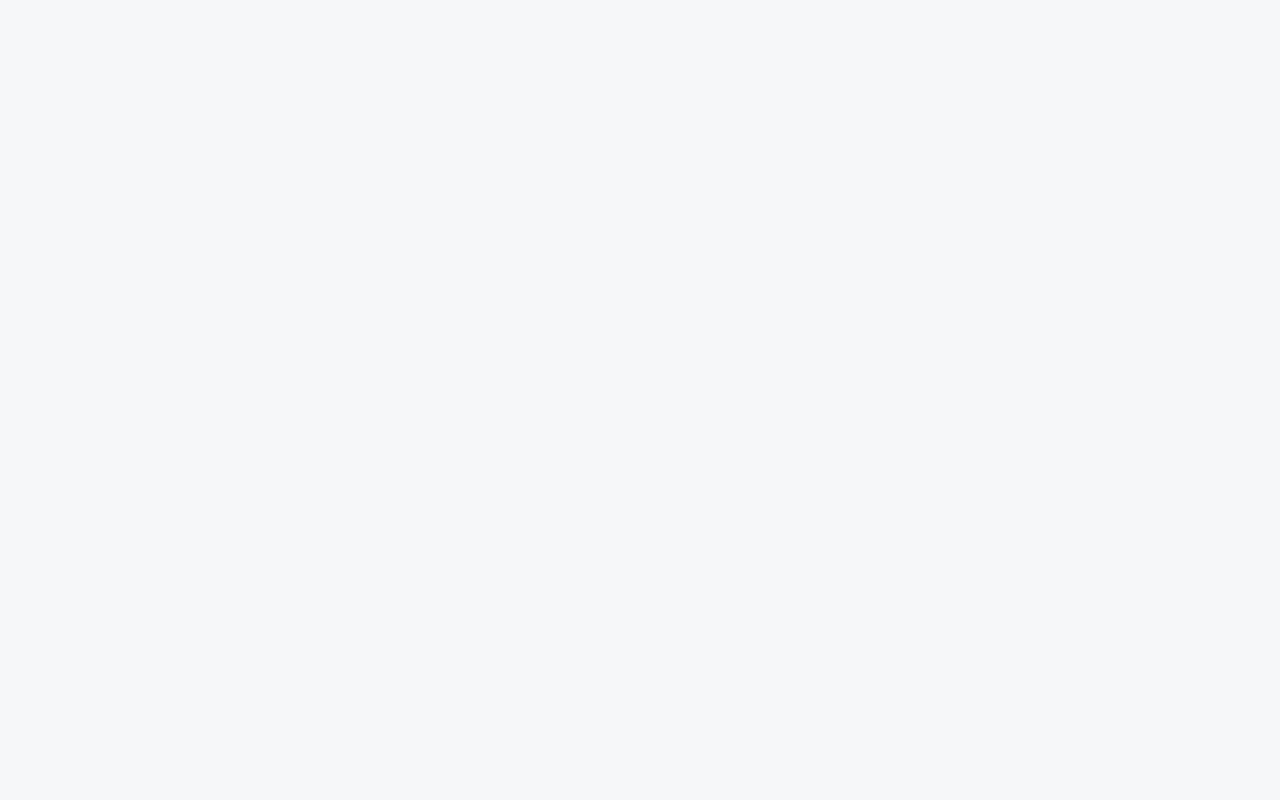
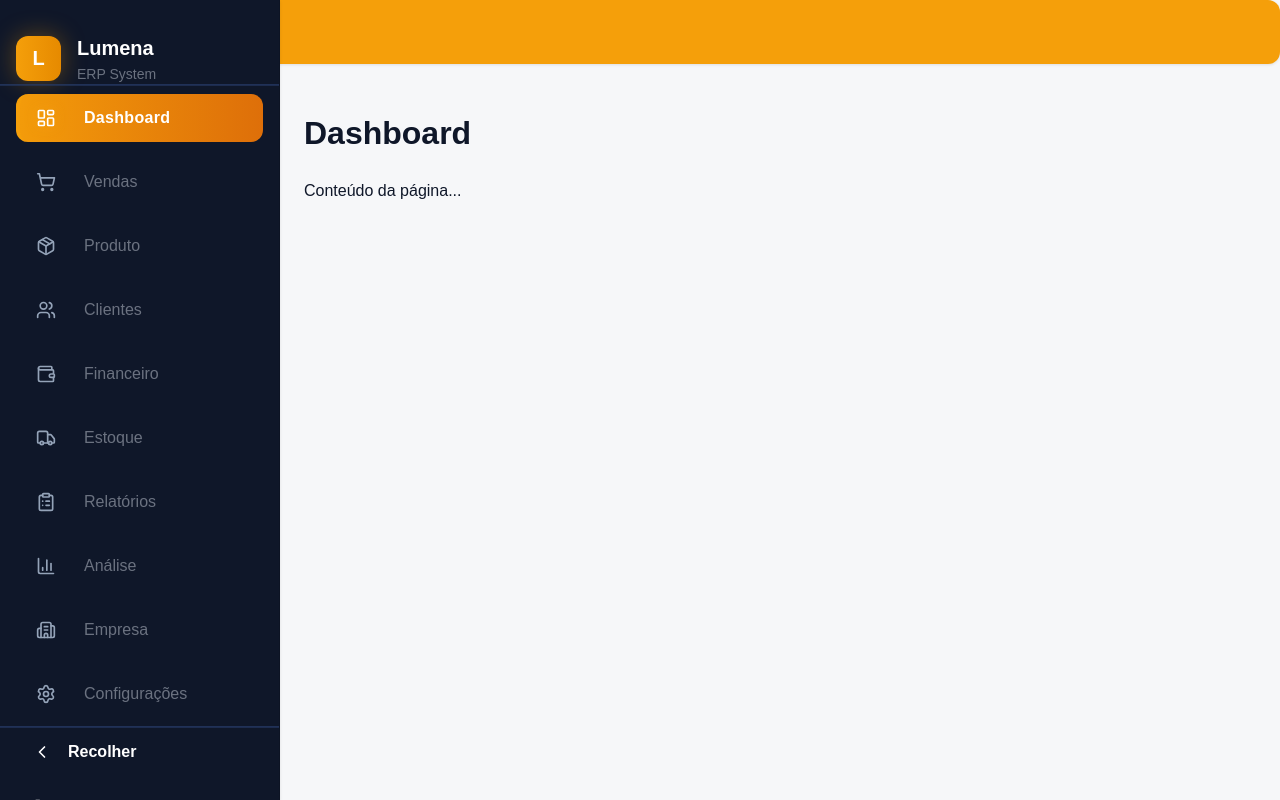
Before and after one commit to elesioliveira/LumenaWEB-V2, a React (Vite) app: page /Home in a window 1280 px wide. Before the commit this address had no page. Built offline with nearby package versions, Linux system fonts and the light colour scheme.

Commit message:
Implement: feat login / layout initial home

```diff
--- a/package.json
+++ b/package.json
@@ -19,7 +19,8 @@
     "lucide-react": "^0.556.0",
     "react": "^19.2.0",
     "react-dom": "^19.2.0",
-    "react-router-dom": "^7.10.1"
+    "react-router-dom": "^7.10.1",
+    "zustand": "^5.0.9"
   },
   "devDependencies": {
     "@eslint/js": "^9.39.1",
--- a/src/module/auth/components/LoginForm.tsx
+++ b/src/module/auth/components/LoginForm.tsx
@@ -1,6 +1,8 @@
+import CircularProgress from "@mui/material/CircularProgress";
+import { useNavigate } from "react-router-dom";
 import { ArrowRight } from "lucide-react";
 import { Mail, Lock, Eye, EyeOff } from "lucide-react";
-import { useState } from "react";
+import { useEffect, useState } from "react";
 import {
   Box,
   Typography,
@@ -8,18 +10,76 @@ import {
   Button,
   Stack,
   Divider,
+  Snackbar,
+  Alert,
 } from "@mui/material";
 import { useAuth } from "../provider/AuthProvider";
 import { CurrentPageEnum } from "../enums/CurrentPageEnum";
+import { submitLogin } from "../repository/AuthRepository";
+import { useSessionController } from "../controller/SessionController";
 
 export function LoginForm() {
+const navigate = useNavigate();
 const [showPassword, setShowPassword] = useState(false);
-  const { onChagendCurrentPage } = useAuth();
+const { onChagendCurrentPage } = useAuth();
+const [isLoading, setLoading] = useState(false);
+const [email, setEmail] = useState<string | null>(null);
+const [password, setPassword] = useState<string | null>(null);
+const [error, setError] = useState<string | null>(null);
+const [toastOpen, setToastOpen] = useState(false);
+const [toastMsg, setToastMsg] = useState("");
+const [toastType, setToastType] = useState<"success" | "error">("error");
+
+
+  // Mostrar erros no toast automaticamente
+  useEffect(() => {
+    if (error) {
+      setToastMsg(error);
+      setToastType("error");
+      setToastOpen(true);
+      setError(null);
+    }
+  }, [error]);
+
+
+const handleLogin = async () => {
+try {
+if ((!email || email.trim() === "") || !password || password.trim() === "") {
+      setError("Campo(s) vazio");
+        return false;}
+setLoading(true);
+await new Promise(resolve => setTimeout(resolve, 5000));
+ const result = await submitLogin(email, password);
+
+if (!result.success) {
+  setError(result.message ?? "Erro. Contate o administrador.");
+  return;
+}
+// seta o usuário globalmente
+useSessionController.getState().setUser(result);
+  // redireciona
+  navigate("/Home");
+} catch (err: any) {
+      setError(err.message);
+      return false;
+    } finally {
+      setLoading(false);
+    }
+};
 
 
     return (
    <Box width="100%" sx={{ py: 2, mt:20}}> {/* aumentei de 400 → 480 */}
-
+      <Snackbar
+            anchorOrigin={{ vertical: "top", horizontal: "center" }}
+            open={toastOpen}
+            autoHideDuration={2500}
+            onClose={() => setToastOpen(false)}
+          >
+            <Alert severity={toastType} sx={{ width: "100%" }}>
+              {toastMsg}
+            </Alert>
+          </Snackbar>
     {/* Títulos */}
     <Typography variant="h4" fontWeight="bold" color="text.primary" mb={1}>
       Bem-vindo de volta
@@ -39,6 +99,8 @@ const [showPassword, setShowPassword] = useState(false);
       placeholder="seu@email.com"
       margin="dense"
       variant="outlined"
+      value={email}
+      onChange={(e) => setEmail(e.target.value.trim())}
       InputProps={{
         sx: { height: 60, fontSize: "1.1rem" }, // input maior
         startAdornment: (
@@ -58,6 +120,8 @@ const [showPassword, setShowPassword] = useState(false);
       placeholder="*****"
       margin="dense"
       variant="outlined"
+      value={password}
+      onChange={(e) => setPassword(e.target.value.trim())}
       InputProps={{
         sx: { height: 60, fontSize: "1.1rem" },
         startAdornment: (
@@ -94,6 +158,8 @@ const [showPassword, setShowPassword] = useState(false);
     {/* === Botão Entrar (Com animação hover) === */}
 <Button
   fullWidth
+  onClick={handleLogin}
+  disabled={isLoading}
   variant="contained"
   sx={{
     mt: 5,
@@ -114,10 +180,10 @@ const [showPassword, setShowPassword] = useState(false);
       boxShadow: "0 8px 20px rgba(0,0,0,0.22)",
       background: "linear-gradient(90deg, #f7a41c, #b5770a)",
     },
-  }}
->
-  Entrar
-  <ArrowRight size={26} />
+  }}>
+   {isLoading ? <CircularProgress size={28} color="inherit" /> : "Entrar"}
+    {isLoading ? null : <ArrowRight size={26} />}
+
 </Button>
 
 
--- a/src/module/auth/controller/AuthController.tsx
+++ b/src/module/auth/controller/AuthController.tsx
@@ -7,6 +7,6 @@ export function useAuthController() {
     function onChagendCurrentPage(currentPage: CurrentPageEnum){
         setPage(currentPage);
     }
-return {currentPage, onChagendCurrentPage};
+    return {currentPage, onChagendCurrentPage};
 
 }
--- /dev/null
+++ b/src/module/auth/controller/SessionController.tsx
@@ -0,0 +1,34 @@
+import { create } from "zustand";
+import { persist } from "zustand/middleware";
+import type { User } from "../entities/AuthEntities";
+
+interface SessionState {
+  user: User | null;
+  isAuthenticated: boolean;
+  setUser: (user: User) => void;
+  clearUser: () => void;
+}
+
+export const useSessionController = create<SessionState>()(
+  persist(
+    (set) => ({
+      user: null,
+      isAuthenticated: false,
+
+      setUser: (user) =>
+        set({
+          user,
+          isAuthenticated: true,
+        }),
+
+      clearUser: () =>
+        set({
+          user: null,
+          isAuthenticated: false,
+        }),
+    }),
+    {
+      name: "session-storage", // chave no localStorage
+    }
+  )
+);
--- a/src/module/auth/repository/AuthRepository.tsx
+++ b/src/module/auth/repository/AuthRepository.tsx
@@ -19,5 +19,18 @@ try {
 } catch (error: any) {
   return error?.response?.data ?? null;
 }
+};
 
+export const submitLogin = async (email: string, password: string) => {
+  try {
+    const response = await api.post(
+      "Auth/Login",
+      { email, senha: password },
+      { withCredentials: true }
+    );
+
+    return response.data; // ← objeto User
+  } catch (error: any) {
+    return error?.response?.data ?? null;
+  }
 };
--- /dev/null
+++ b/src/module/base/home/page.tsx
@@ -0,0 +1,221 @@
+import { Building2, ChartColumn, ChevronLeft, ChevronRight, ClipboardList, LayoutDashboard, LogOut, Package, Settings, ShoppingCart, Truck, Users, Wallet } from "lucide-react";
+import {
+  Box,
+  Drawer,
+  List,
+  ListItemButton,
+  ListItemText,
+  Toolbar,
+  AppBar,
+  Typography,
+  Divider,
+} from "@mui/material";
+import { useState } from "react";
+
+const menuItems = [
+  { label: "Dashboard", icon: LayoutDashboard },
+  { label: "Vendas", icon: ShoppingCart },
+  { label: "Produto", icon: Package },
+  { label: "Clientes", icon: Users },
+  { label: "Financeiro", icon: Wallet },
+  { label: "Estoque", icon: Truck },
+  { label: "Relatórios", icon: ClipboardList },
+  { label: "Análise", icon: ChartColumn },
+  { label: "Empresa", icon: Building2 },
+  { label: "Configurações", icon: Settings },
+];
+
+
+
+export default function HomePage() {
+const [collapsed, setCollapsed] = useState(false);
+const [currentModule, setModule] =useState<number>(0);
+const drawerWidth = collapsed ? 80 : 280;
+  return (
+    <Box sx={{ display: "flex" }}>
+      {/* AppBar */}
+      <AppBar
+        position="fixed"
+        sx={{ zIndex: (theme) => theme.zIndex.drawer }}
+      >
+        <Toolbar>
+          <Typography variant="h4" color={"#FFFF"}>
+            Meu Sistema
+          </Typography>
+        </Toolbar>
+      </AppBar>
+
+{/* Drawer lateral */}
+<Drawer
+variant="permanent"
+sx={{
+width: drawerWidth,
+flexShrink: 0,
+whiteSpace: "nowrap",
+transition: "width 0.3s ease",
+"& .MuiDrawer-paper": {
+width: drawerWidth,
+transition: "width 0.3s ease",
+boxSizing: "border-box",
+borderRadius: 0,
+backgroundColor: (theme) => theme.palette.text.primary,
+color: (theme) => theme.palette.background.paper,
+display: "flex",
+flexDirection: "column",
+justifyContent: "space-between",
+},
+}}>
+{/* Logo */}
+{<Box sx={{ display: "flex", alignItems: "center", gap: 2, mt: 4, px: 2 }}>
+<Box
+sx={{
+width: 45,
+height: 45,
+display: "flex",
+alignItems: "center",
+justifyContent: "center",
+borderRadius: 1,
+background: "linear-gradient(to right, #f59f0a 0%, #e68a00 100%)",
+boxShadow: "0 0 25px rgba(245,159,10,0.35)",
+}}
+>
+<Typography variant="h6" fontWeight="bold">
+L
+</Typography>
+</Box>
+
+{!collapsed && (
+<Box>
+<Typography variant="h6" fontWeight="bold">Lumena</Typography>
+<Typography variant="body2" color={"text.secondary"}>
+ERP System
+</Typography>
+</Box>
+)}
+</Box>}
+<Divider sx={{ width: "100%",height:"2px", backgroundColor: "#283d6b", opacity: 0.7}} />
+<List sx={{ width: "100%", pl: 2, pr:2, display: "flex", flexDirection: "column", gap: 2}}>
+{menuItems.map((item, index) => (
+<ListItemButton
+  key={item.label}
+  onClick={() => setModule(index)}
+  sx={{
+    width: "100%",
+    display: "flex",
+    alignItems: "center",
+    px: 2,
+    borderRadius: 1,
+    transition: "all 0.25s ease",
+
+    // Fundo do item ativo
+    background:
+      currentModule === index
+        ? "linear-gradient(to right, #f39b0a 0%, #de6f09 100%)"
+        : "transparent",
+
+    // Borda esquerda animada
+    borderLeft: currentModule === index ? "4px solid #f59f0a" : "4px solid transparent",
+
+    "&:hover": {
+      background:
+        currentModule === index
+          ? "linear-gradient(to right, #f4a51c 0%, #c76007 100%)" // reforça o ativo
+          : "rgba(255,255,255,0.08)",
+
+      borderLeft:
+        currentModule === index
+          ? "4px solid #f59f0a"
+          : "4px solid rgba(255,255,255,0.3)",
+    },
+  }}
+>
+  {/* Ícone com Glow opcional */}
+  <item.icon
+    size={20}
+    color={currentModule === index ? "#fff" :"#94a3b8"}
+    style={{
+      marginRight: collapsed ? 0 : 12,
+      filter: currentModule === index ? "drop-shadow(0 0 6px rgba(245,159,10,0.9))" : "none",
+      transition: "all 0.25s ease",
+    }}
+  />
+
+  {!collapsed && (
+    <ListItemText
+      primary={item.label}
+      sx={{ ml: 2 }}
+      primaryTypographyProps={{
+        color:currentModule === index ? "#fff" :"text.secondary",
+        fontWeight: currentModule === index ? 700 : 400,
+        letterSpacing: currentModule === index ? "0.3px" : "0px",
+      }}
+    />
+  )}
+</ListItemButton>
+))}
+</List>
+<Divider sx={{ width: "100%",height:"2px", backgroundColor: "#283d6b", opacity: 0.7}} />
+{/* Rodapé do Drawer */}
+<Box sx={{ width: "100%",  display: "flex",pl:2,pr:2, flexDirection: "column", gap: 1 }}>
+{/* Botão Recolher/Expandir */}
+<ListItemButton
+sx={{
+width: "100%",
+borderRadius: 1,
+display: "flex",
+alignItems: "center",
+ "&:hover": {
+        background: "rgba(255,255,255,0.12)",
+      },
+}}
+onClick={() => setCollapsed((prev) => !prev)}
+>
+{collapsed ? (
+<ChevronRight color="#fff" size={20} />
+) : (
+<ChevronLeft color="#fff" size={20} />
+)}
+
+{!collapsed && (
+<ListItemText
+primary={collapsed ? "Expandir" : "Recolher"}
+primaryTypographyProps={{ color: "#fff", fontWeight: 600 }}
+sx={{ ml: 2}}
+/>
+)}
+</ListItemButton>
+
+{/* Botão Sair */}
+<ListItemButton
+sx={{
+width: "100%",
+borderRadius: 1,
+display: "flex",
+alignItems: "center",
+ "&:hover": {
+         background: "rgba(255,50,50,0.25)",
+      },
+}}
+onClick={() => {}}
+>
+<LogOut color="#fff" size={20} />
+{!collapsed && (
+<ListItemText
+primary="Sair"
+primaryTypographyProps={{ color: "#fff", fontWeight: 600 }}
+sx={{ ml: 2 }}
+/>
+)}
+</ListItemButton>
+</Box>
+</Drawer>
+
+    {/* Conteúdo principal */}
+    <Box component="main" sx={{ flexGrow: 1, p: 3 }}>
+    <Toolbar />
+    <h1>Dashboard</h1>
+    <p>Conteúdo da página...</p>
+    </Box>
+    </Box>
+    );
+    }
--- a/src/routes/AppRoutes.tsx
+++ b/src/routes/AppRoutes.tsx
@@ -1,11 +1,13 @@
 import { BrowserRouter, Route, Routes } from "react-router-dom";
 import AuthPage from "../module/auth/AuthPage";
+import HomePage from "../module/base/home/page";
 
 export default function AppRoutes() {
   return (
     <BrowserRouter>
       <Routes>
         <Route path="/" element={<AuthPage />} />
+        <Route path="/Home" element={<HomePage />} />
       </Routes>
     </BrowserRouter>
   );
--- a/src/shared/HttpManager.tsx
+++ b/src/shared/HttpManager.tsx
@@ -2,7 +2,7 @@
 import axios from "axios";
 
 //DEV
-const urlBase = "http://localhost:5000/API/V1";
+const urlBase = "http://localhost:5037/API/V1/";
 
 //PROD
 // const urlBase = "https://hmlv2api.avaliadordigital.com.br/API/V1";
```
Also changed, not shown: src/module/auth/entities/AuthEntities.tsx (+9 -0 lines), 1 other file (tests, documents, lock files or other folders).
